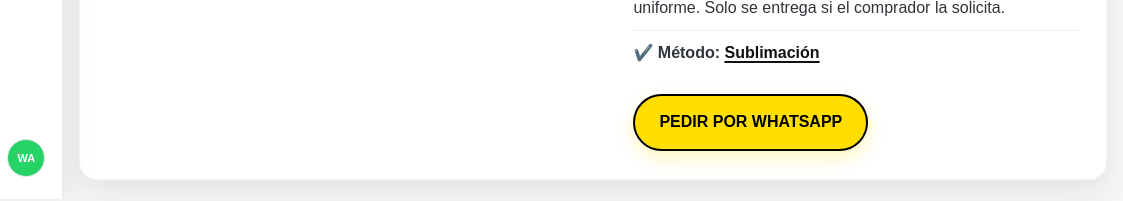
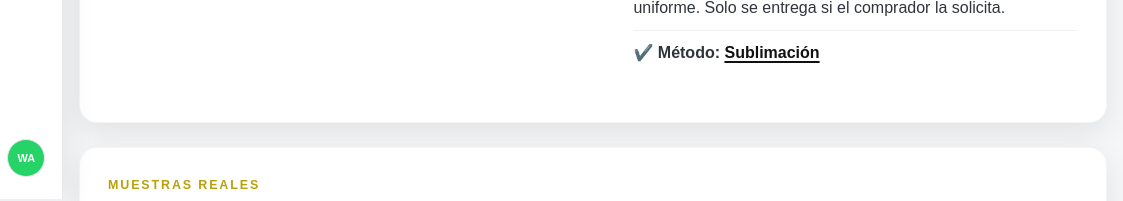
Before and after one commit to YASA-SPORTS/YASA-SPORTS, a plain HTML site: page doble-faz.html in a window 1280 px wide. Shown: the part 601-802 px from the top of the page, 157-1280 px from the left. Drawn offline with Linux system fonts and the light colour scheme.

Commit message:
cotizando...

```diff
--- a/doble-faz.html
+++ b/doble-faz.html
@@ -77,10 +77,6 @@
                 <li>✔️ <strong>Método:</strong> <a href="sublimacion.html">Sublimación</a></li>
             </ul>
 
-            <a href="https://wa.me/573238382435/?text=Hola%20YASA%20Sports%2C%20quiero%20solicitar%20información%20sobre%20el%20Uniforme%20DOBLE%20FAZ"
-               target="_blank" rel="noopener noreferrer" class="btn-whatsapp">
-                PEDIR POR WHATSAPP
-            </a>
             <a href="https://wa.me/573238382435/?text=Hola%20YASA%20Sports%2C%20quiero%20cotizar%20el%20uniforme%20Doble%20faz."
                target="_blank" rel="noopener noreferrer" class="btn-whatsapp product-whatsapp-fixed"
                aria-label="Cotizar el uniforme Doble-faz por WhatsApp">
```
Also changed, not shown: basicos.html (+0 -4 lines), pro.html (+0 -4 lines).
